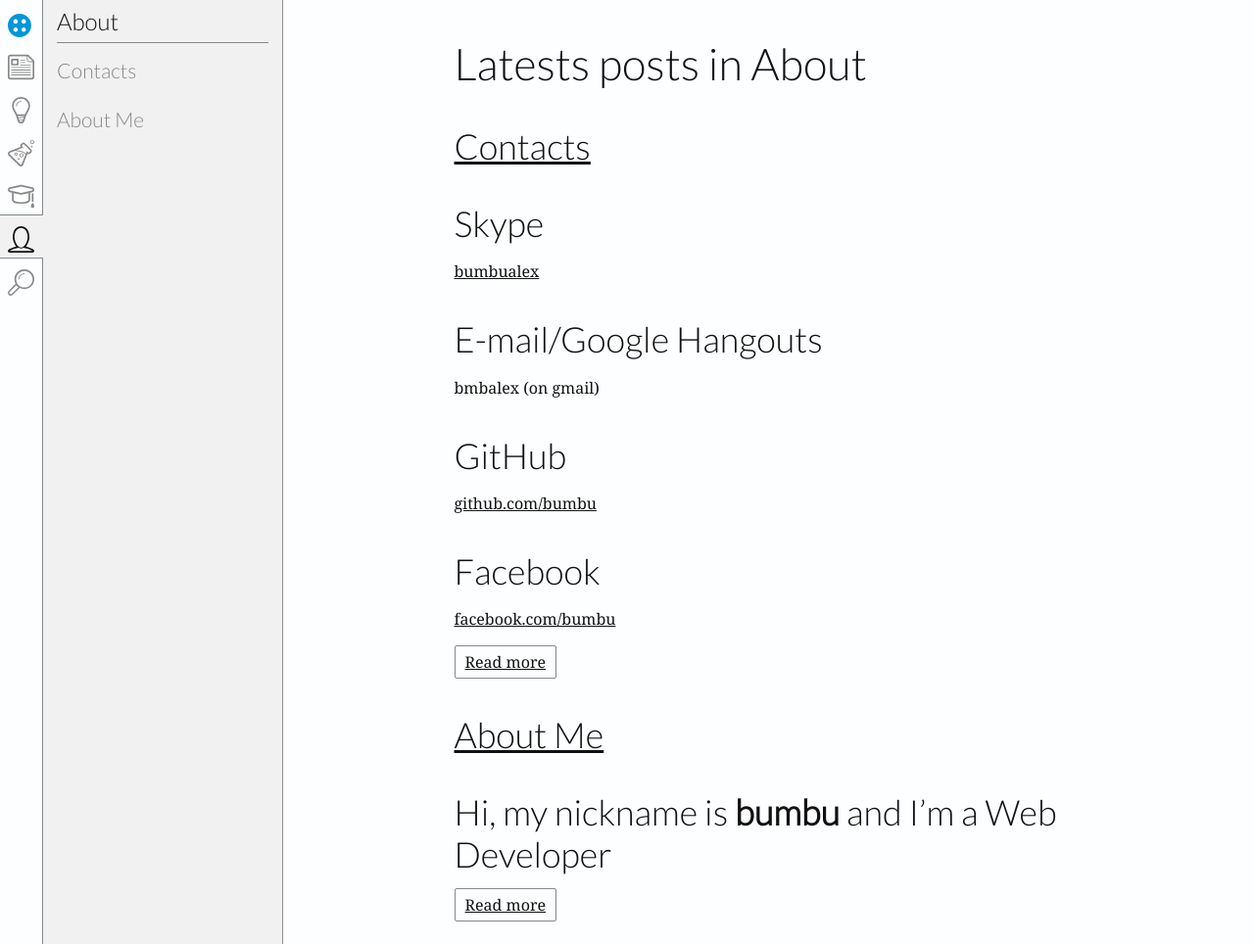
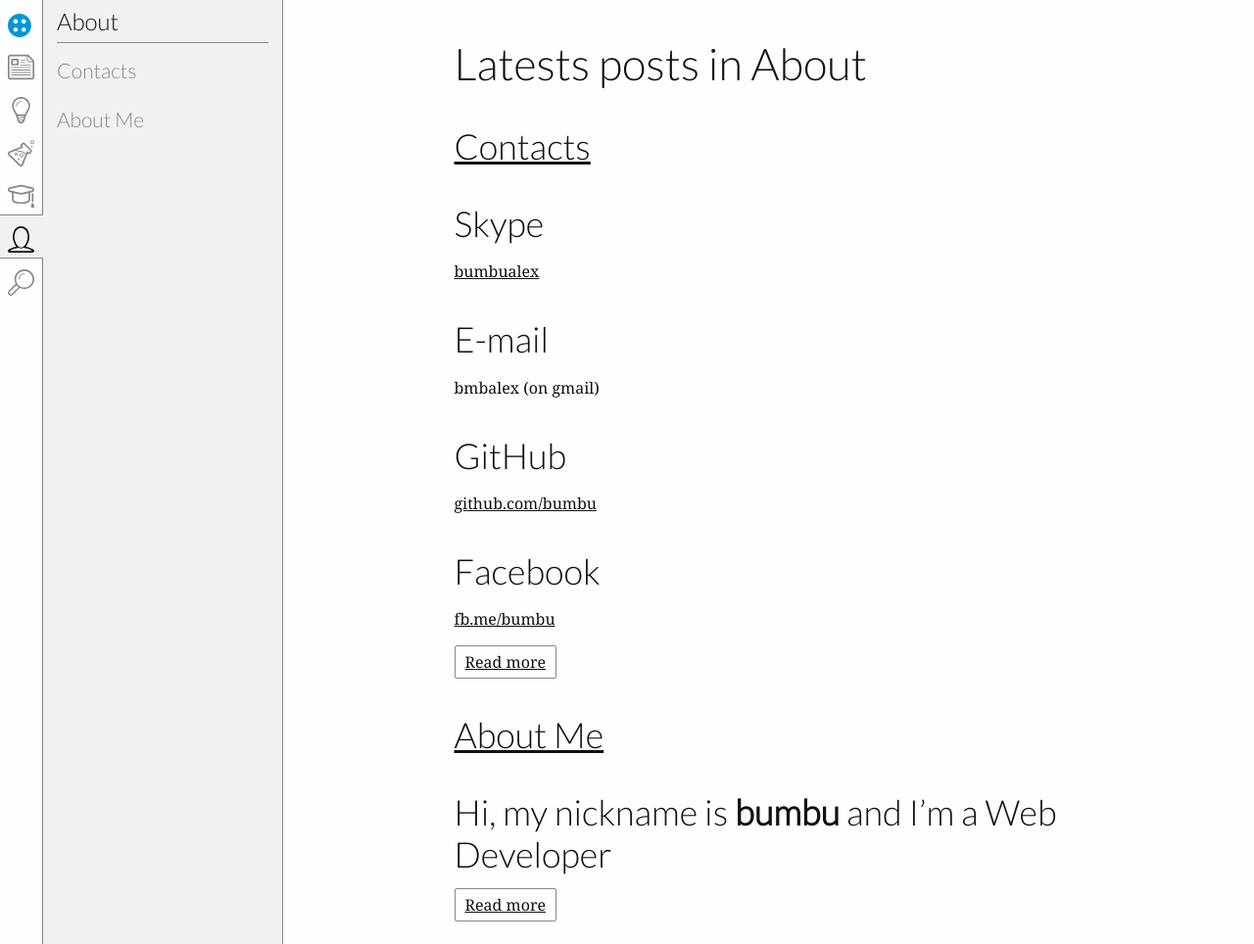
Before and after one commit to bumbu/bumbu.github.io, a Jekyll site: the page built from _pages/about.md, in a window 1280 px wide and 964 px high. Shown: the whole window at 98% size. Built offline with Jekyll 4.4.1, drawn with Linux system fonts in a browser that asks for light colours; some web fonts are replaced.

Commit message:
Update contacts page

```diff
--- a/_posts/2000-00-00-contacts.md
+++ b/_posts/2000-00-00-contacts.md
@@ -9,9 +9,9 @@ hide_date: true
 ---
 <h2>Skype</h2>
 <a href="skype:bumbualex?chat">bumbualex</a>
-<h2>E-mail/Google Hangouts</h2>
+<h2>E-mail</h2>
 bmbalex (on gmail)
 <h2>GitHub</h2>
 <a href="https://github.com/bumbu">github.com/bumbu</a>
 <h2>Facebook</h2>
-<a href="http://www.facebook.com/bumbu">facebook.com/bumbu</a>
+<a href="https://fb.me/bumbu">fb.me/bumbu</a>
```
